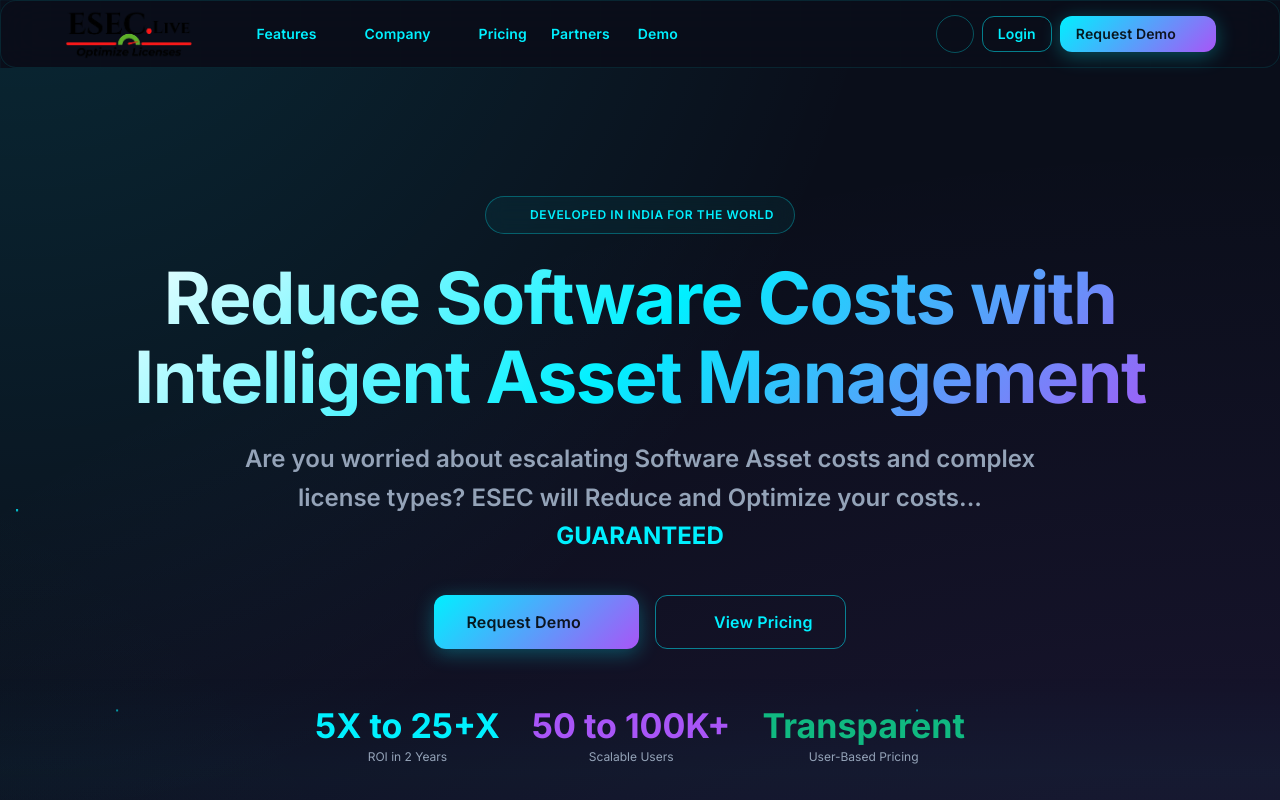
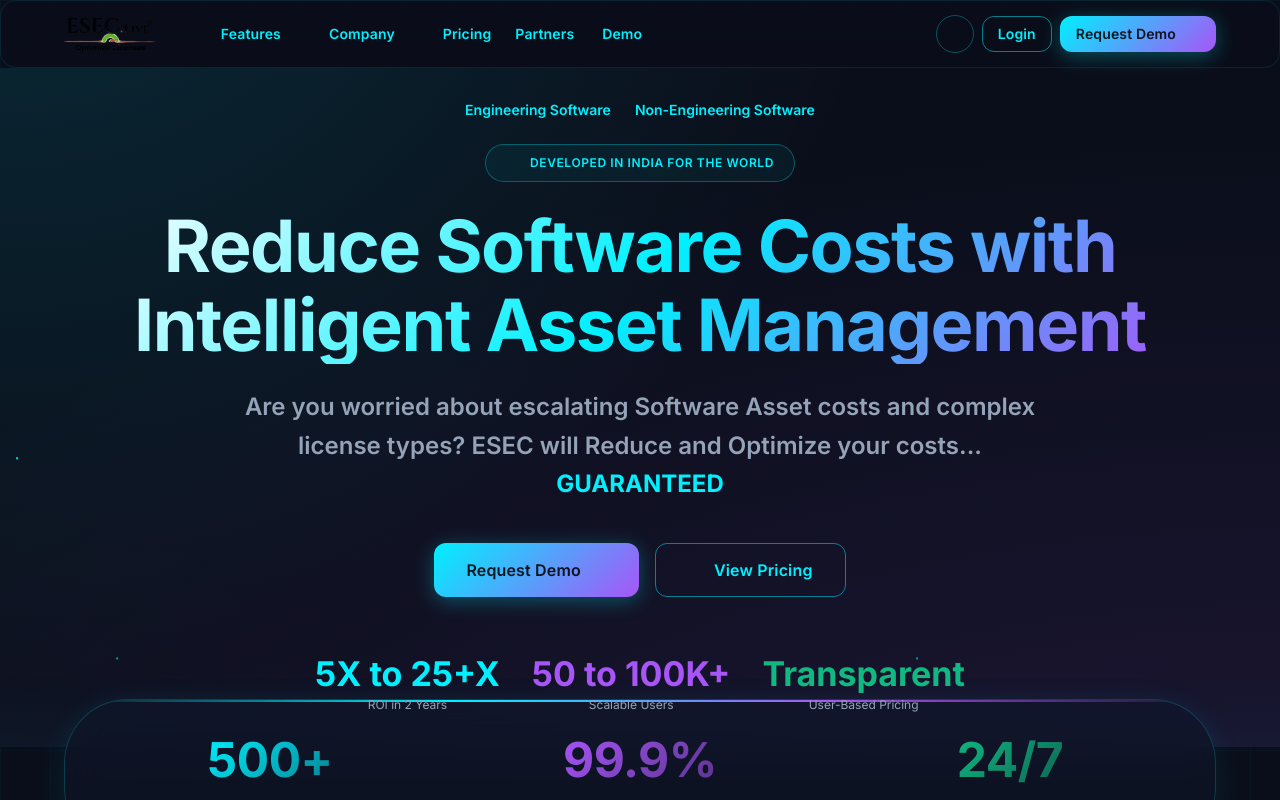
Before and after one commit to Ayushman-a/ESEC, a React (Vite) app: page / in a window 1280 px wide. Shown: the top 800 px of the page. Built offline with nearby package versions, Linux system fonts and the light colour scheme; some icons are missing.

Commit message:
ui changes

```diff
--- a/src/components/Footer.tsx
+++ b/src/components/Footer.tsx
@@ -2,7 +2,7 @@
 import { Box, Container, Grid, Link, Stack, Typography } from '@mui/material'
 import { Icon } from '@iconify/react'
 import { useThemeMode } from '../ThemeContext'
-import esecLogo from '../assets/images/new-logo.png'
+import esecLogo from '../assets/images/esec-logo.png'
 
 const cols = [
   { title: 'Solutions', items: ['License Management', 'Asset Tracking', 'Compliance & Audit', 'Cost Optimization'] },
@@ -48,6 +48,46 @@
             <Typography variant="body2" color="text.secondary" sx={{ mt: 2, lineHeight: 1.7 }}>
               Engineering Software Expertise Capture - Intelligent software asset management solutions for modern enterprises.
             </Typography>
+
+            {/* US Office Address */}
+            <Typography variant="body2" sx={{
+              mt: 3,
+              color: mode === 'dark' ? '#00f0ff' : '#0097a7',
+              fontWeight: 600,
+              lineHeight: 1.7
+            }}>
+              US Office: Nibana Solutions Inc. Delaware, USA.
+            </Typography>
+
+            {/* ISO Certifications */}
+            <Stack spacing={1.5} sx={{ mt: 3 }}>
+              <Stack direction="row" spacing={1} alignItems="center">
+                <Icon icon="mdi:certificate" color={mode === 'dark' ? '#00f0ff' : '#0097a7'} width="20" height="20" />
+                <Typography variant="body2" sx={{
+                  color: mode === 'dark' ? '#ffffff' : '#0f172a',
+                  fontWeight: 600
+                }}>
+                  ISO/IEC 27001:2022
+                </Typography>
+              </Stack>
+              <Typography variant="caption" color="text.secondary" sx={{ pl: 3.5 }}>
+                ISMS
+              </Typography>
+
+              <Stack direction="row" spacing={1} alignItems="center" sx={{ mt: 1 }}>
+                <Icon icon="mdi:shield-check" color={mode === 'dark' ? '#a855f7' : '#7c3aed'} width="20" height="20" />
+                <Typography variant="body2" sx={{
+                  color: mode === 'dark' ? '#ffffff' : '#0f172a',
+                  fontWeight: 600
+                }}>
+                  ISO/IEC 27701:2019
+                </Typography>
+              </Stack>
+              <Typography variant="caption" color="text.secondary" sx={{ pl: 3.5 }}>
+                PIMS (GDPR)
+              </Typography>
+            </Stack>
+
             <Stack direction="row" spacing={2} sx={{ mt: 3 }}>
               <Box sx={{
                 width: 36,
--- a/src/components/Hero.tsx
+++ b/src/components/Hero.tsx
@@ -8,9 +8,46 @@
   const navigate = useNavigate()
   const { mode } = useThemeMode()
   return (
-    <Box sx={{ py: { xs: 12, md: 16 }, position: 'relative', overflow: 'hidden' }} className="hero-bg">
+    <Box sx={{ py: { xs: 8, md: 4 }, position: 'relative', overflow: 'hidden' }} className="hero-bg">
       <Container sx={{ position: 'relative', zIndex: 1 }}>
         <Stack spacing={3} alignItems="center" textAlign="center">
+          {/* Navigation Links */}
+          <Stack
+            direction={{ xs: 'column', sm: 'row' }}
+            spacing={{ xs: 2, sm: 4 }}
+            alignItems="center"
+            sx={{ mb: 1 }}
+          >
+            <Stack direction="row" spacing={3} alignItems="center">
+              <Typography
+                variant="body2"
+                sx={{
+                  color: mode === 'dark' ? '#00f0ff' : '#0097a7',
+                  fontWeight: 600,
+                  cursor: 'pointer',
+                  transition: 'all 0.2s ease',
+                  '&:hover': { opacity: 0.8 }
+                }}
+                onClick={() => navigate('/services')}
+              >
+                Engineering Software
+              </Typography>
+              <Typography
+                variant="body2"
+                sx={{
+                  color: mode === 'dark' ? '#00f0ff' : '#0097a7',
+                  fontWeight: 600,
+                  cursor: 'pointer',
+                  transition: 'all 0.2s ease',
+                  '&:hover': { opacity: 0.8 }
+                }}
+                onClick={() => navigate('/services')}
+              >
+                Non-Engineering Software
+              </Typography>
+            </Stack>
+          </Stack>
+
           <Box sx={{
             px: 2.5,
             py: 1,
--- a/src/components/Navbar.tsx
+++ b/src/components/Navbar.tsx
@@ -4,7 +4,7 @@
 import { Icon } from '@iconify/react'
 import { useThemeMode } from '../ThemeContext'
 import { useColors } from '../theme/useColors'
-import esecLogo from '../assets/images/new-logo.png'
+import esecLogo from '../assets/images/esec-logo.png'
 
 const menu = {
   Features: [
```
Also changed, not shown: src/assets/images/esec-logo.png (added).
